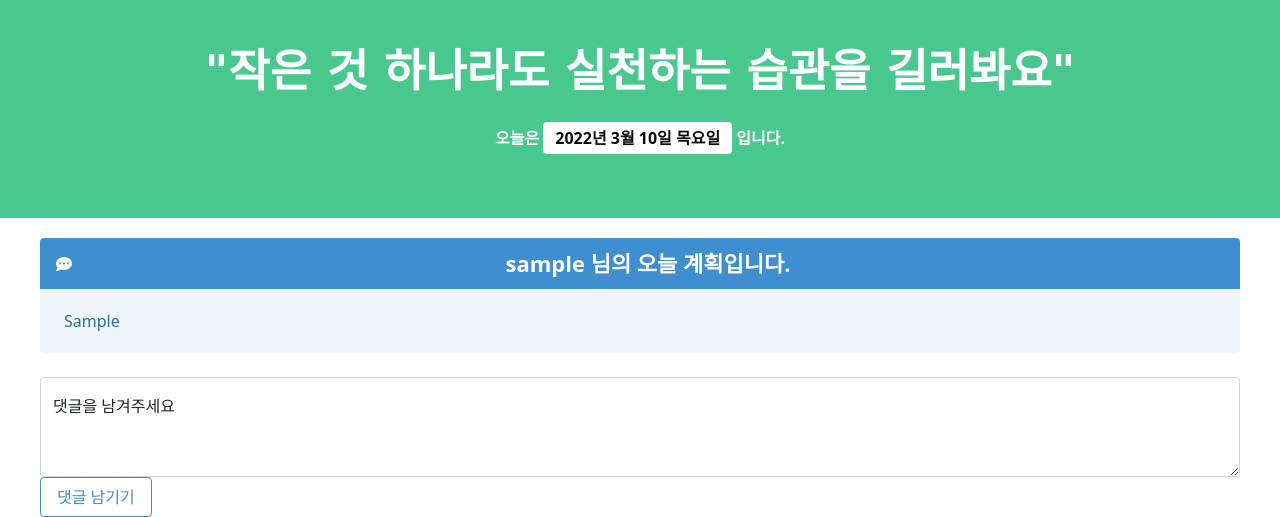
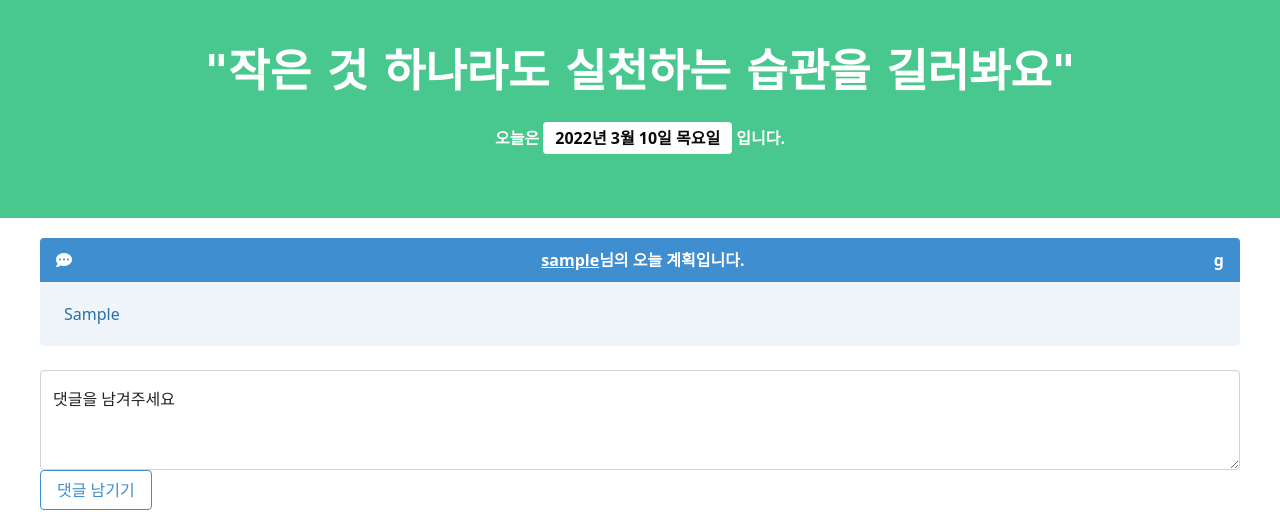
Before and after one commit to devgusehdrh/TodayMyPlan, a Flask app: template templates/detail.html in a window 1280 px wide. Shown: the part 188-705 px from the top of the page. Run offline with Flask 2, Linux system fonts and the light colour scheme; the template is opened without the code that fills it: most values are stand-ins (such as "Sample title", 1, 10 or a date in 2020); some libraries are stand-ins or nearby versions; some web fonts are replaced.

Commit message:
기능추가
닉네임클릭으로 프로필페이지로 이동

```diff
--- a/templates/detail.html
+++ b/templates/detail.html
@@ -287,11 +287,11 @@
                         <article class="message is-info">
                             <div class="message-header">
                                 <i class="fa-solid fa-comment-dots"></i>
-                                <p class="is-centered" style="font-size:22px">{{ user_plan.nickname }} 님의 오늘 계획입니다.</p>
+                                <p class="is-centered" style="font-size:22px"><div style="cursor: pointer; text-decoration: underline" onclick="goUserInfo()">{{ user_plan.nickname }}</div> 님의 오늘 계획입니다.</p>
                                 {% if user_plan['username'] == user_info['username'] %}
                                     <button onclick='$("#modal-modify").addClass("is-active")' class="button is-rounded is-small">수정</button>
                                     <button class="delete" aria-label="delete" onclick="mypost_delete()"></button>
-                                {% endif %}
+                                {% endif %}g
                             </div>
                             <div class="message-body ">
                                 {{ user_plan.my_plan }}
```
